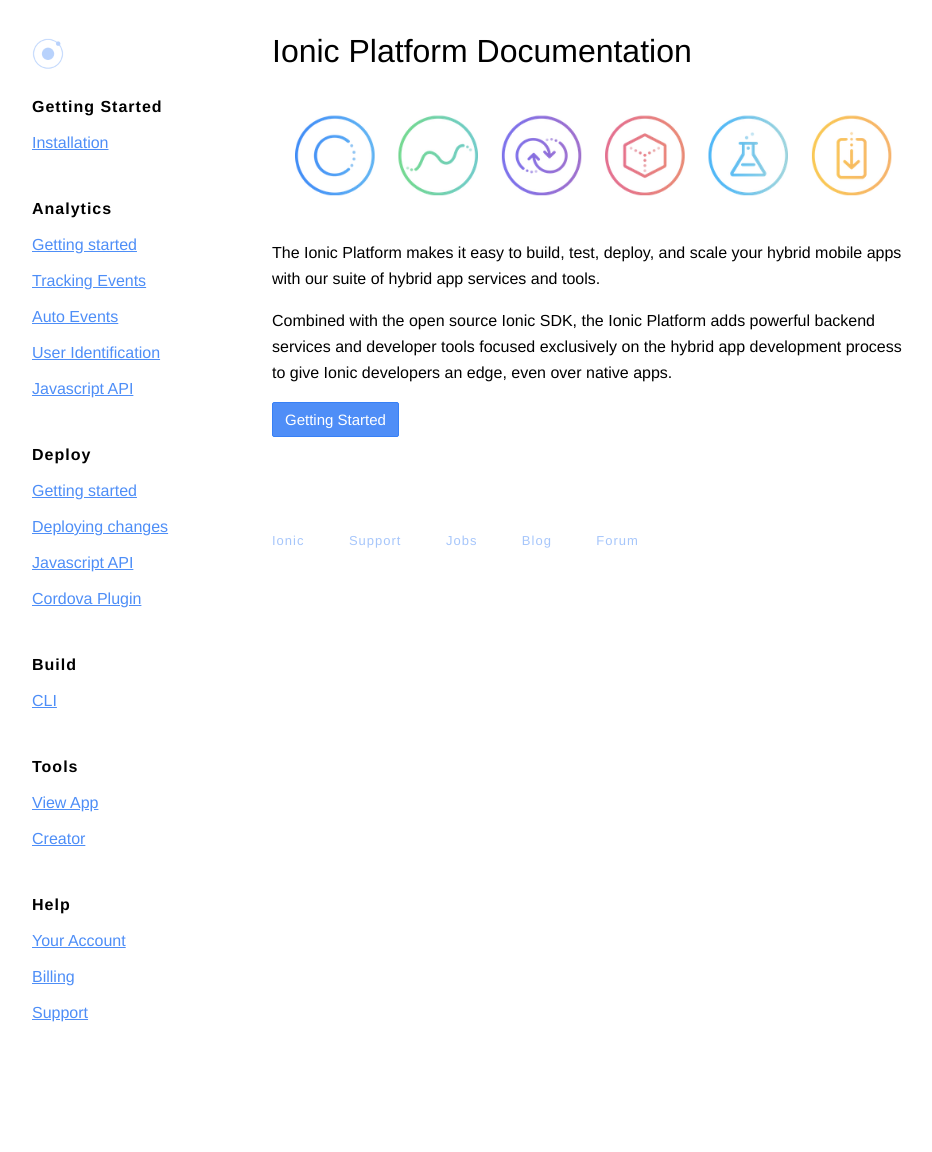
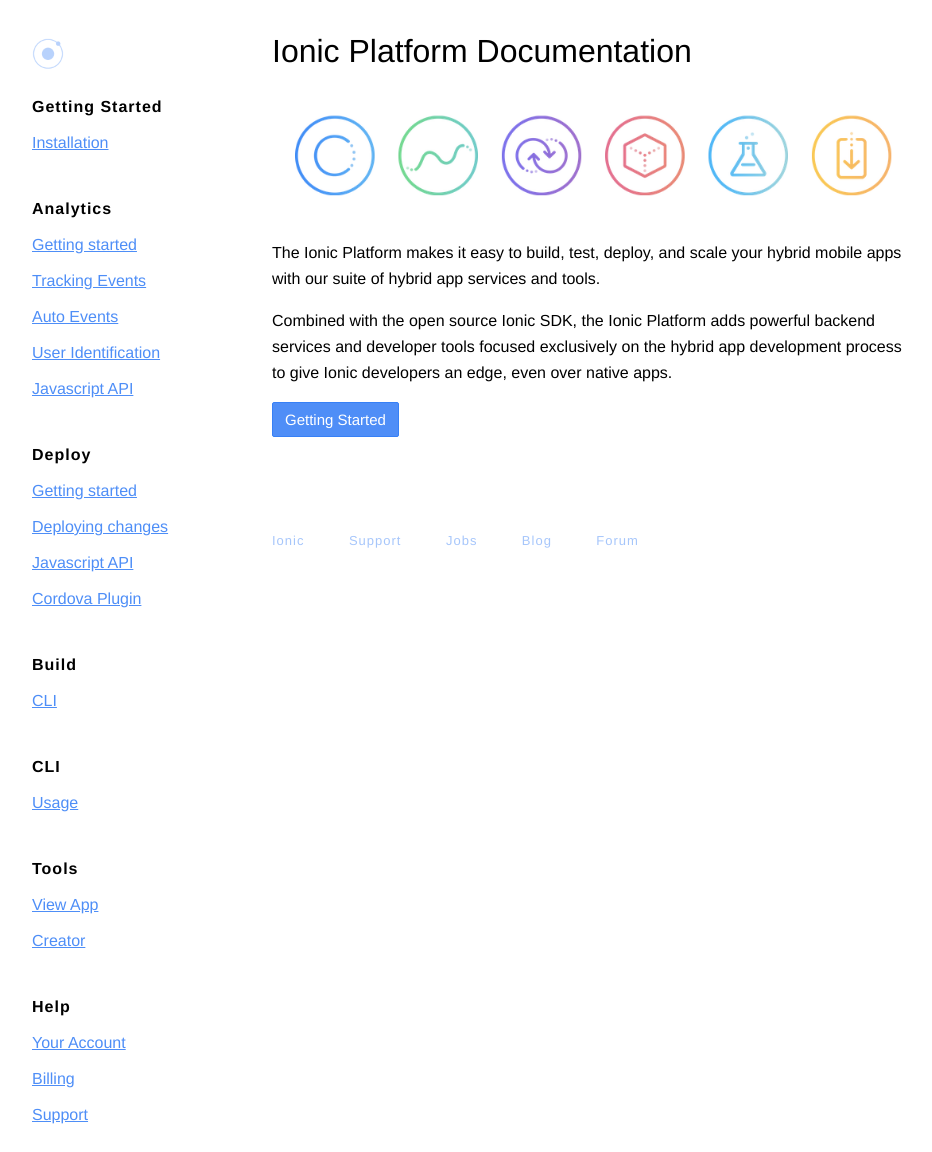
Before and after one commit to ionic-team/ionic-io-docs, a Jekyll site: the page built from index.html, in a window 1280 px wide. Shown: the whole page, without its empty margins (128-1060 px from the left). Built offline with Jekyll 4.4.1, drawn with Linux system fonts in a browser that asks for light colours; some web fonts are replaced; Markdown is read by kramdown in place of the engine named in the settings; before the commit the page ends 1050 px from its top, so only the background shows below that.

Commit message:
Update default.html

```diff
--- a/_layouts/default.html
+++ b/_layouts/default.html
@@ -39,6 +39,11 @@
                 <li><a href="/services/deploy/cli">CLI</a></li>
               </ul>
             </li>
+            <li><a href="/cli/">CLI</a>
+              <ul>
+                <li><a href="/cli/usage">Usage</a></a></li>
+              </ul>
+            </li>
             <li><a href="/tools/">Tools</a>
               <ul>
                 <li><a href="/tools/viewapp">View App</a></li>
```
